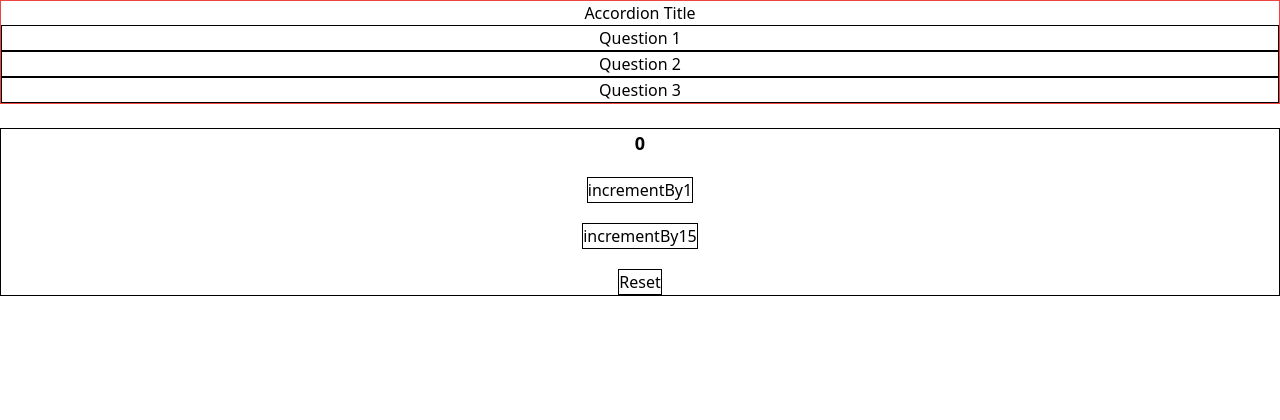
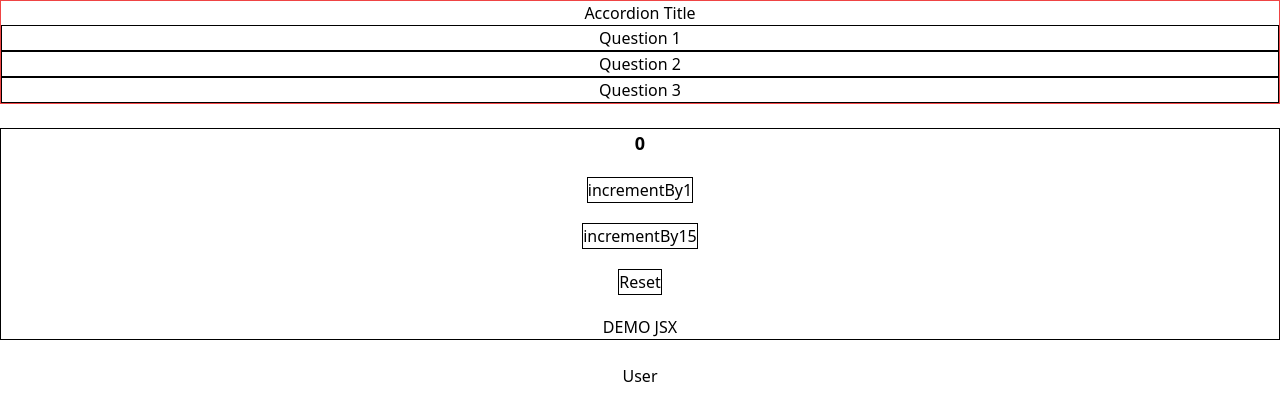
Before and after one commit to yeoja-v/react-repo, a React (Create React App) app: page / in a window 1280 px wide. Shown: the top 420 px of the page. Built offline with nearby package versions, Linux system fonts and the light colour scheme; no server answers.

Commit message:
working with useEffect

```diff
--- a/package.json
+++ b/package.json
@@ -6,6 +6,7 @@
         "@testing-library/jest-dom": "^5.16.4",
         "@testing-library/react": "^13.3.0",
         "@testing-library/user-event": "^13.5.0",
+        "axios": "^0.27.2",
         "react": "^18.1.0",
         "react-dom": "^18.1.0",
         "react-scripts": "5.0.1",
--- a/src/App.js
+++ b/src/App.js
@@ -1,6 +1,7 @@
 import './App.css';
 import Counter from './components/counter/Counter';
 import Accordion from "./components/pages/Accordion/index"
+import User from './components/user/User';
 
 function App() {
   return (
@@ -8,6 +9,8 @@ function App() {
       <Accordion />
       <br />
       <Counter />
+      <br />
+      <User />
     </div>
   )
 }
--- a/src/components/counter/Counter.js
+++ b/src/components/counter/Counter.js
@@ -9,7 +9,7 @@ function Counter() {
 
     const incrementBy15 = () => {
         for (let i = 0; i < 15; i++) {
-            setCounter((prevCounter) => prevCounter + 1)
+            setCounter(prevCounter => prevCounter + 1)
         }
     }
 
@@ -17,7 +17,10 @@ function Counter() {
         setCounter(0)
     }
 
-    console.log(counter)
+    const myDemoFunc = () => <div>DEMO JSX</div>
+
+    const myDemoComponent = myDemoFunc()
+
 
     return <div className='space-y-5 border-black border'>
         <h1 className='text-lg font-bold'>{counter}</h1>
@@ -26,6 +29,9 @@ function Counter() {
         <button className='border-black border' onClick={incrementBy15}>incrementBy15</button>
         <br />
         <button className='border-black border' onClick={reset}>Reset</button>
+
+        <br />
+        { myDemoComponent }
     </div>
 }
 
--- a/src/components/pages/Accordion/index.js
+++ b/src/components/pages/Accordion/index.js
@@ -36,9 +36,9 @@ const Accordion = () => {
         setFaqs(faqs.map(faq => faq.id === id ? {...faq, isOpen: !faq.isOpen} : faq))
     }
 
-    // 1. onClick={referenceFunction}
-    // 2. onClick={referenceFunction()}
-    // 3. onClick={() => handlerFunction()}
+    // 1. onClick={referenceFunction}  => use this
+    // 2. onClick={referenceFunction()} => DO NOT USE AT ALL - causes function to be invoked right away
+    // 3. onClick={() => handlerFunction()} => or use this
 
     return (
     <div className="border border-red-500">
--- /dev/null
+++ b/src/components/user/User.js
@@ -0,0 +1,17 @@
+import { useEffect, useState } from 'react'
+import axios from 'axios'
+
+function User() {
+    const [users, setUsers] = useState([])
+
+    useEffect(() => {
+        axios.get("https://jsonplaceholder.typicode.com/users")
+        .then(result => setUsers(result.data))
+    } , [])
+
+    console.log("users from API: ", users)
+
+    return <div>User</div>
+}
+
+export default User
```
Also changed, not shown: 1 other file (tests, documents, lock files or other folders).
